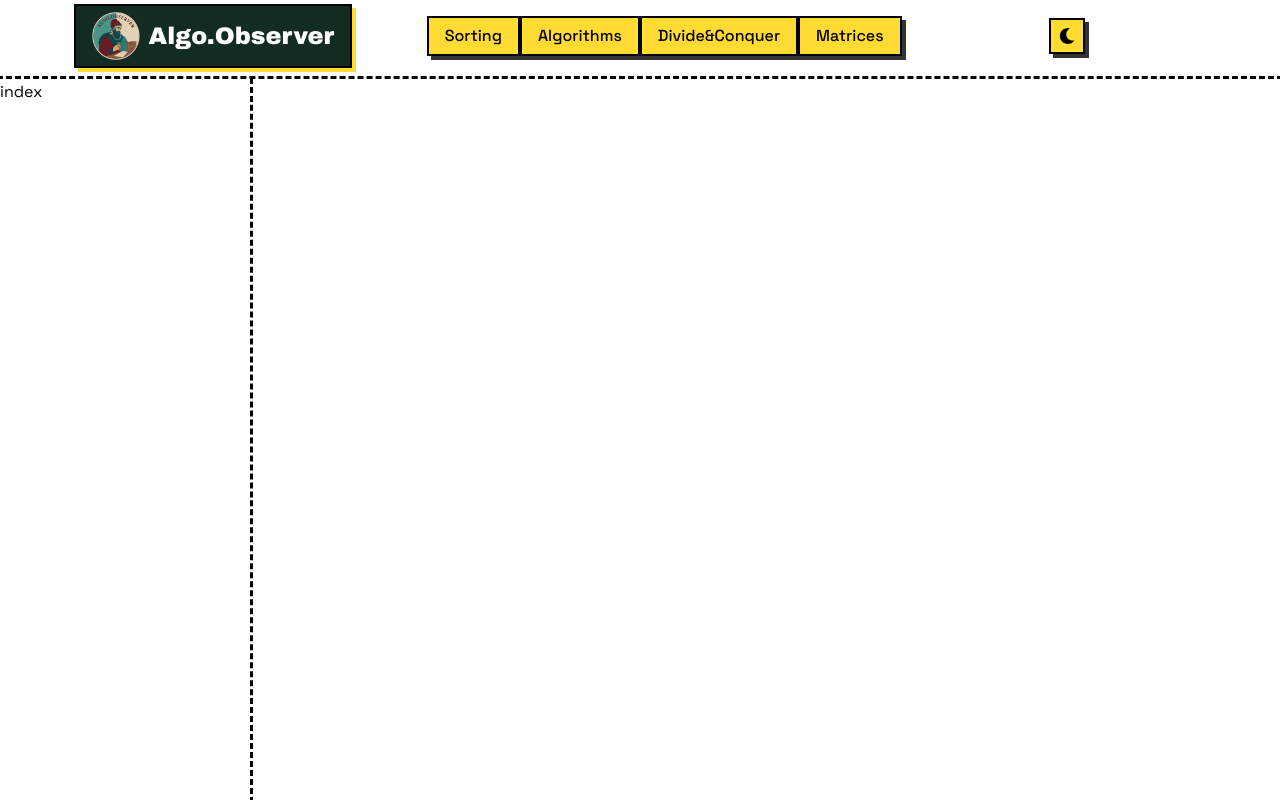
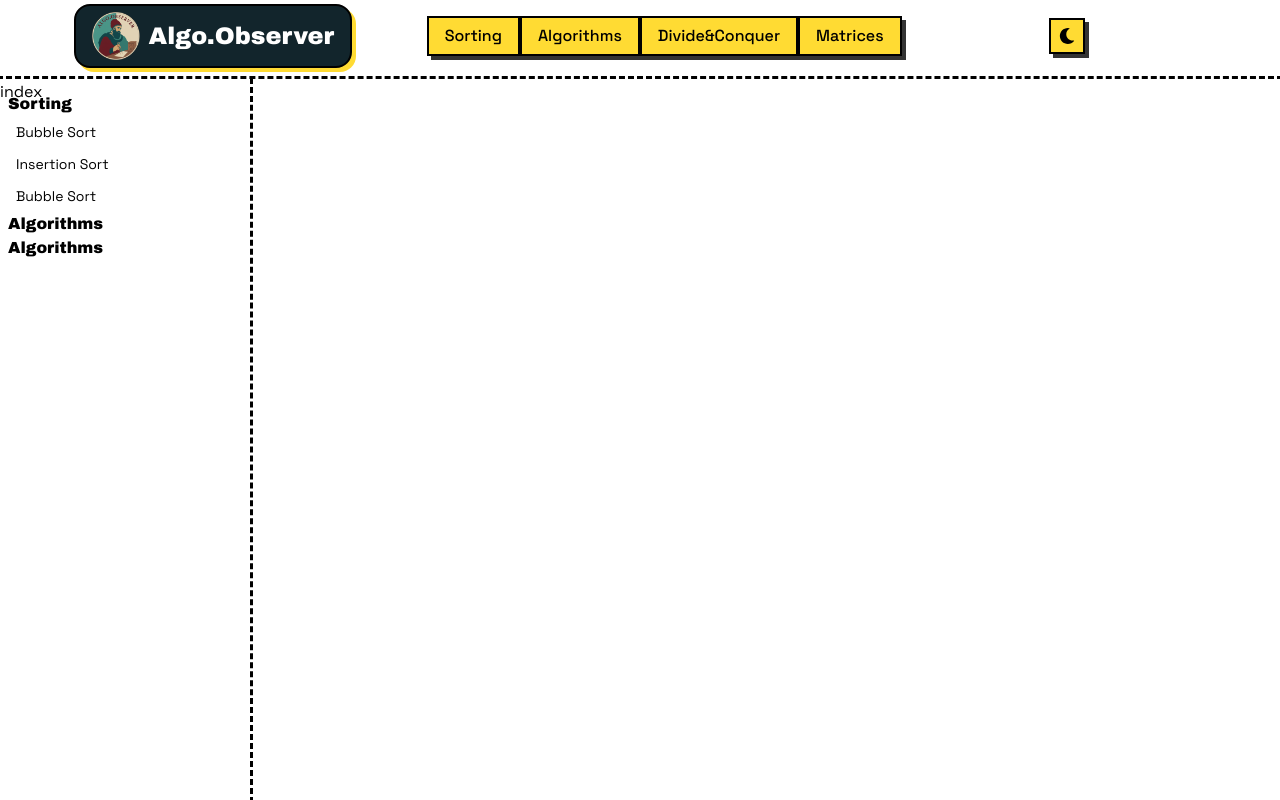
Before and after one commit to Ulgamon/algo-observer, a React (Vite) app: page / in a window 1280 px wide. Built offline with nearby package versions, Linux system fonts and the light colour scheme.

Commit message:
fixed styles

```diff
--- a/src/components/ListTitle.tsx
+++ /dev/null
@@ -1,10 +0,0 @@
-import { Text } from "./retroui/Text";
-
-type ListTitleProps = {
-  title: string;
-  className?: string;
-};
-
-export const ListTitle = ({ title, className }: ListTitleProps) => {
-  return <Text className={"" + ` ${className}`}>{title}</Text>;
-};
--- a/src/components/Logo.tsx
+++ b/src/components/Logo.tsx
@@ -10,7 +10,7 @@ type LogoProvider = {
 export const Logo = ({ className }: LogoProvider) => {
   return (
     <Link to={"#"}>
-      <Button className="w-min mx-auto" variant="secondary">
+      <Button className="w-min mx-auto rounded-2xl" variant="secondary">
         <div className="flex justify-center items-center">
           <div
             className={"h-12 w-12" + ` ${className}`}
--- a/src/components/Sidebar.tsx
+++ b/src/components/Sidebar.tsx
@@ -1,9 +1,27 @@
+import { Text } from "./retroui/Text";
+import { SidebarElement } from "./SidebarElement";
+
 export const Sidebar = () => {
   return (
     <div className="min-w-[250px] fixed start-0 outline-3 outline-dashed min-h-screen">
-      <ul>
-        <li></li>
-      </ul>
+      <div className="mt-20">
+        <ul className="pt-3">
+          <li>
+            <Text className="ps-2" as="h6">Sorting</Text>
+            <ul>
+              <SidebarElement>Bubble Sort</SidebarElement>
+              <SidebarElement>Insertion Sort</SidebarElement>
+              <SidebarElement>Bubble Sort</SidebarElement>
+            </ul>
+          </li>
+          <li>
+            <Text className="ps-2" as="h6">Algorithms</Text>
+          </li>
+          <li>
+            <Text className="ps-2" as="h6">Algorithms</Text>
+          </li>
+        </ul>
+      </div>
     </div>
   );
 };
--- /dev/null
+++ b/src/components/SidebarElement.tsx
@@ -0,0 +1,9 @@
+export const SidebarElement: React.FC<React.PropsWithChildren> = ({
+  children,
+}) => {
+  return (
+    <li className="relative ps-4 text-black flex cursor-default select-none items-center rounded-xs px-2 py-1.5 text-sm outline-hidden transition-colors hover:bg-primary focus:bg-primary data-disabled:pointer-events-none data-disabled:opacity-50">
+      {children}
+    </li>
+  );
+};
--- a/src/index.css
+++ b/src/index.css
@@ -3,6 +3,9 @@
 
 @custom-variant dark (&:is(.dark *));
 @theme {
+  --breakpoint-xs: 30rem;
+  --breakpoint-2xl: 100rem;
+  --breakpoint-3xl: 120rem;
   --font-head: "Archivo Black", sans-serif;
   --font-sans: "Space Grotesk", sans-serif;
   --shadow-xs: 1px 1px 0 0 var(--border);
@@ -39,7 +42,7 @@
   --primary: #ffdb33;
   --primary-hover: #ffcc00;
   --primary-foreground: #000;
-  --secondary: #122c21;
+  --secondary: #12252c;
   --secondary-foreground: #fff;
   --muted: #aeaeae;
   --muted-foreground: #5a5a5a;
```
Also changed, not shown: 2 other files (tests, documents, lock files or other folders).
